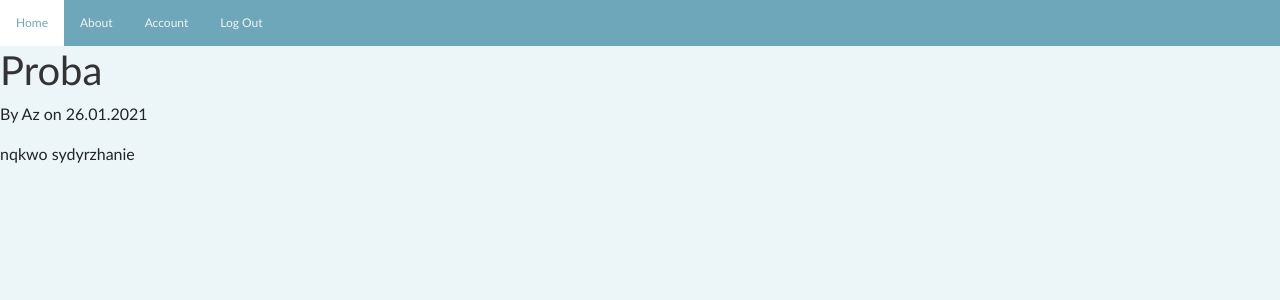
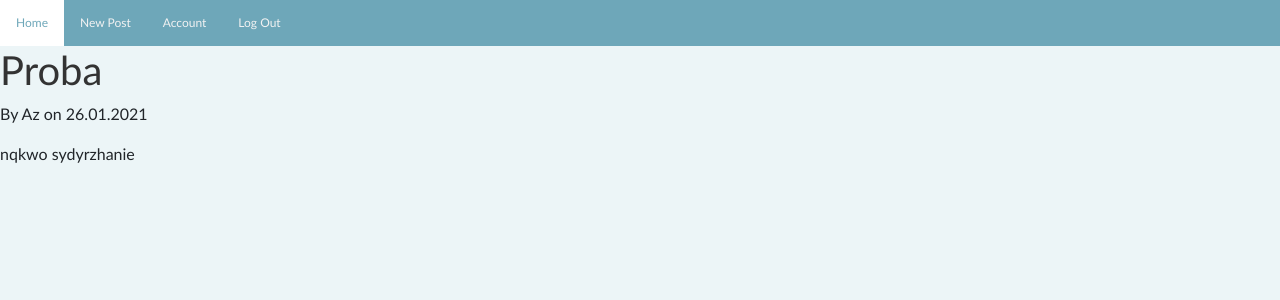
Before and after one commit to lucho03/Flask_Homewrok2.0, a Flask app: page /home in a window 1280 px wide. Shown: the top 300 px of the page. Run offline with Flask 2, Linux system fonts and the light colour scheme; a user stored in the database is signed in; some libraries are stand-ins or nearby versions.

Commit message:
Update home.html

```diff
--- a/templates/home.html
+++ b/templates/home.html
@@ -3,12 +3,11 @@
     <div class="navigation_bar">
         {% if current_user.is_authenticated %}
             <a class="active" href="\">Home</a>
-            <a href="\about">About</a>
+            <a href="\about">New Post</a>
             <a href="\account">Account</a>
             <a href="\logout">Log Out</a>
         {% else %}
             <a class="active" href="\">Home</a>
-            <a href="\about">About</a>
             <a href="\register">Register</a>
             <a href="\login">Log In</a>
         {% endif %}
```
